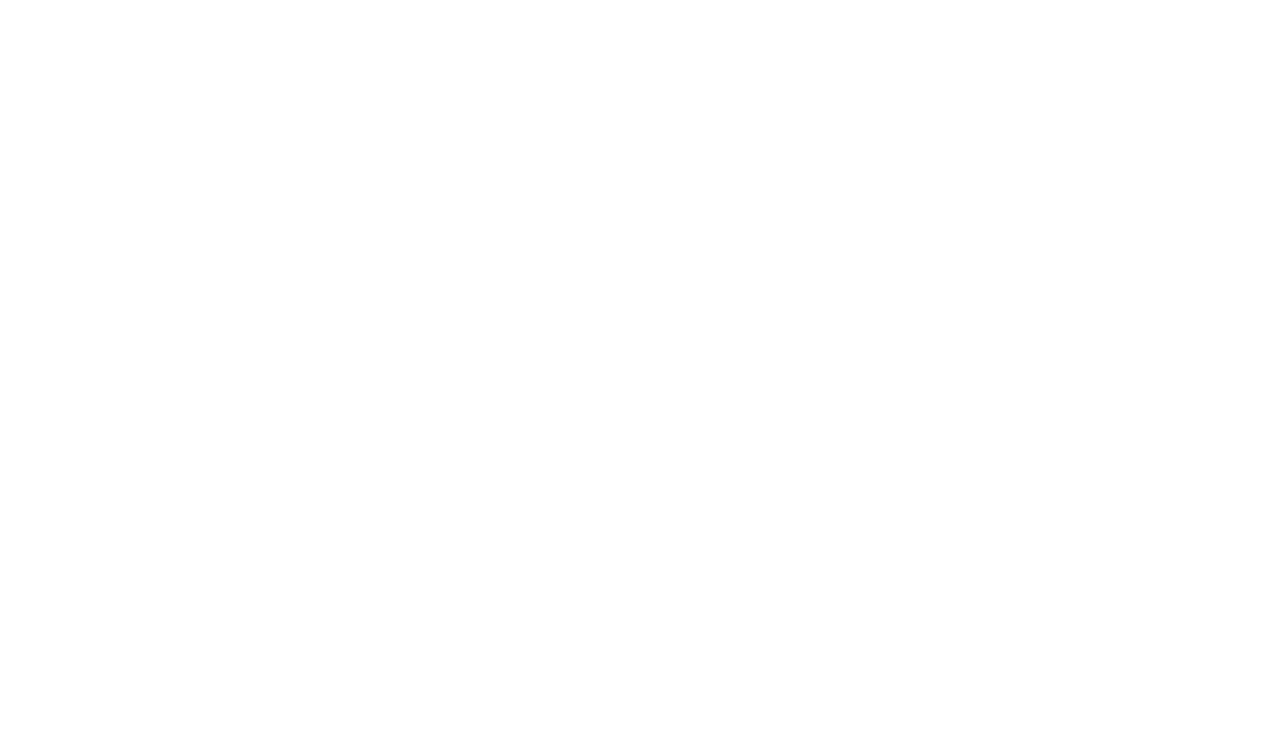
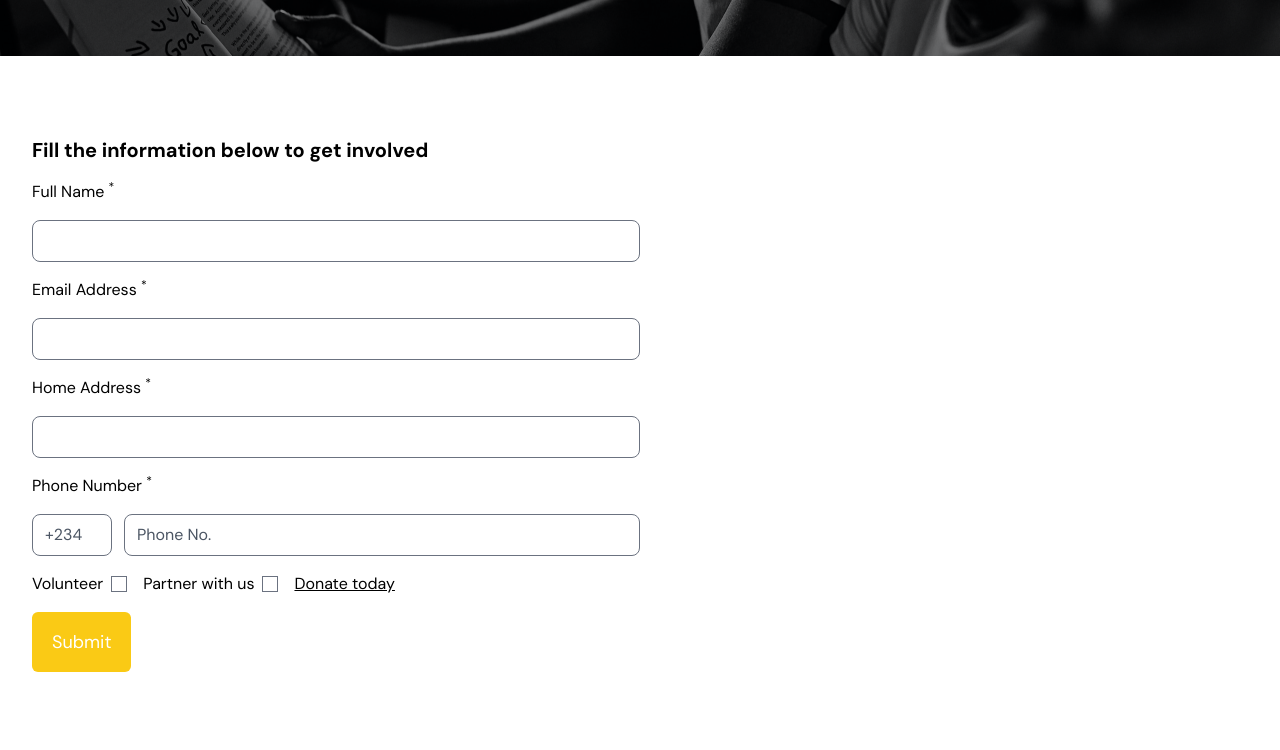
Before and after one commit to Timi-cell/life-foundation, a React (Create React App) app: page /get-involved/form in a window 1280 px wide. Before the commit this address had no page. Shown: the part 400-1150 px from the top of the page. Before the commit the page ends 800 px from the top, so only its background shows below. Built offline with nearby package versions, Linux system fonts and the light colour scheme.

Commit message:
implemented new pages and made some edits

```diff
--- a/package.json
+++ b/package.json
@@ -7,6 +7,7 @@
     "@testing-library/jest-dom": "^5.16.5",
     "@testing-library/react": "^13.4.0",
     "@testing-library/user-event": "^13.5.0",
+    "animate.css": "^4.1.1",
     "flowbite": "^1.6.5",
     "flowbite-react": "^0.4.4",
     "react": "^18.2.0",
--- a/src/App.js
+++ b/src/App.js
@@ -45,7 +45,7 @@
           <Route path="/about-us" element={<About />} />
           <Route path="/blog" element={<Blog />} />
           <Route path="/get-involved" element={<GetInvolved />} />
-          <Route path="/get-involved-form" element={<GetInvolvedForm />} />
+          <Route path="/get-involved/form" element={<GetInvolvedForm />} />
         </Routes>
       </div>
       <ToastContainer />
--- a/src/components/Footer.jsx
+++ b/src/components/Footer.jsx
@@ -1,5 +1,5 @@
 import React from "react";
-import Logo from "../assets/svg/life-logo.svg";
+import Logo from "../assets/image/logo.png";
 import {
   BsFillTelephoneFill,
   BsFacebook,
@@ -13,7 +13,7 @@
 
 const Footer = () => {
   return (
-    <section className="bg-gray-300 px-4 py-8 md:px-8">
+    <footer className="bg-gray-300 px-4 py-8 md:px-8">
       <div className="flex flex-row footer justify-between gap-8 items-start">
         <div className="md:w-1/3 logo-text">
           <Link to="/">
@@ -62,7 +62,7 @@
       <p className="text-base mt-16 text-center">
         Copyright &copy; 2023 All rights reserved | LIFE Foundation
       </p>
-    </section>
+    </footer>
   );
 };
 
--- a/src/components/Header.jsx
+++ b/src/components/Header.jsx
@@ -1,5 +1,5 @@
 import React from "react";
-import Logo from "../assets/svg/life-logo.svg";
+import Logo from "../assets/image/logo.png";
 import "../scss/Navigate.scss";
 import Menu from "../assets/svg/menu.svg";
 import CloseMenu from "../assets/svg/cancel.svg";
@@ -25,7 +25,7 @@
     document.getElementById("menu").style.height = "0%";
   };
   return (
-    <section className="py-4 px-4 md:px-8 flex flex-row justify-between lg:gap-4 items-center header">
+    <header className="py-4 px-4 md:px-8 flex flex-row justify-between lg:gap-4 items-center header">
       <Link to="/">
         <div className="w-24">
           <img src={Logo} alt="Life Foundation Logo" />
@@ -55,7 +55,7 @@
       <button className="md:block lg:text-lg text-sm sm:text-base hidden p-2.5 text-yellow-300 border-2 border-yellow-300 rounded-md transition-all delay-100 ease-in hover:text-white hover:bg-yellow-300 focus:bg-yellow-400 focus:text-white focus:border-yellow-400">
         Donate Today
       </button>
-    </section>
+    </header>
   );
 };
 
--- a/src/components/NewsLetter.jsx
+++ b/src/components/NewsLetter.jsx
@@ -4,7 +4,7 @@
 
 const NewsLetter = () => {
   return (
-    <section className="mt-10 md:mt-20 h-full md:h-128 bg-blue-800 flex flex-col-reverse md:flex-row justify-between items-center md:gap-4 gap-0 text-white">
+    <article className="mt-10 md:mt-20 h-full md:h-128 bg-blue-800 flex flex-col-reverse md:flex-row justify-between items-center md:gap-4 gap-0 text-white">
       <div className="px-5 md:px-8 py-8 md:py-0 md:w-1/2 w-full">
         <h2 className="text-2xl sm:text-3xl md:text-4xl">
           Sign up to our Newsletter
@@ -43,7 +43,7 @@
         alt="set of children"
         className="w-full md:hidden block h-full"
       />
-    </section>
+    </article>
   );
 };
 
--- a/src/index.css
+++ b/src/index.css
@@ -7,9 +7,24 @@
   user-select: none;
   font-family: "DM Sans", sans-serif;
 }
+
 .active {
   color: #f7aa04 !important;
 }
+
+input::-webkit-outer-spin-button,
+input::-webkit-inner-spin-button {
+  -webkit-appearance: none;
+  margin: 0;
+}
+
+input:focus {
+  border: none !important;
+  outline: none !important;
+}
+/* input[type="checkbox"] {
+  accent-color: #f7aa04 !important;
+} */
 textarea {
   resize: none;
 }
--- a/src/index.js
+++ b/src/index.js
@@ -2,6 +2,7 @@
 import ReactDOM from "react-dom/client";
 import App from "./App";
 import "./index.css";
+import "animate.css";
 
 const root = ReactDOM.createRoot(document.getElementById("root"));
 root.render(
--- a/src/pages/About.jsx
+++ b/src/pages/About.jsx
@@ -25,7 +25,7 @@
       window.scrollTo(0, 0);
     }, []);
   return (
-    <div>
+    <>
       <Header />
       {/* Banner */}
       <section className="relative">
@@ -122,7 +122,7 @@
       </section>
       <NewsLetter />
       <Footer />
-    </div>
+    </>
   );
 };
 
--- a/src/pages/Blog.jsx
+++ b/src/pages/Blog.jsx
@@ -17,7 +17,7 @@
     window.scrollTo(0, 0);
   }, []);
   return (
-    <div>
+    <>
       <Header />
       {/* Banner */}
       <Banner image={Pic15} text={"BLOG"} />
@@ -106,7 +106,7 @@
       </section>
       <NewsLetter />
       <Footer />
-    </div>
+    </>
   );
 };
 
--- a/src/pages/GetInvolved.jsx
+++ b/src/pages/GetInvolved.jsx
@@ -30,7 +30,7 @@
     window.scrollTo(0, 0);
   }, []);
   return (
-    <div>
+    <>
       <Header />
       {/* Banner */}
       <Banner image={Pic17} text={"GET INVOLVED"} />
@@ -68,7 +68,7 @@
             To show interest, fill the form and get involved today in our
             mission of saving lives.
           </h2>
-          <Link to="/get-involved-form">
+          <Link to="/get-involved/form">
             <button className="lg:text-lg mt-5  text-sm sm:text-base p-2.5 text-yellow-300 border-2 border-yellow-300 rounded-md transition-all delay-100 ease-in hover:text-white hover:bg-yellow-300 focus:bg-yellow-400 focus:text-white focus:border-yellow-400">
               Fill the Form
             </button>
@@ -77,7 +77,7 @@
       </section>
       <NewsLetter />
       <Footer />
-    </div>
+    </>
   );
 };
 
--- a/src/pages/GetInvolvedForm.jsx
+++ b/src/pages/GetInvolvedForm.jsx
@@ -5,20 +5,93 @@
 import Pic17 from "../assets/image/pic-17.png";
 import Banner from "../components/Banner";
 
-
 const GetInvolvedForm = () => {
-        useEffect(() => {
-          window.scrollTo(0, 0);
-        }, []);
+  useEffect(() => {
+    window.scrollTo(0, 0);
+  }, []);
   return (
-    <div>
+    <>
       <Header />
       {/* Banner */}
       <Banner image={Pic17} text={"GET INVOLVED"} />
-
+      {/* Form */}
+      <section className="mt-10  md:mt-20 px-4 md:px-8">
+        <h2 className="text-lg md:text-xl">
+          Fill the information below to get involved
+        </h2>
+        <form className="mt-4">
+          <div>
+            <label htmlFor="name">
+              Full Name <sup>*</sup>
+            </label>
+            <input
+              type="text"
+              id="name"
+              className="w-full md:w-1/2 block mt-4 rounded-lg"
+              required
+            />
+          </div>
+          <div className="mt-4">
+            <label htmlFor="email">
+              Email Address <sup>*</sup>
+            </label>
+            <input
+              type="email"
+              id="email"
+              className="w-full md:w-1/2 block mt-4 rounded-lg"
+              required
+            />
+          </div>
+          <div className="mt-4">
+            <label htmlFor="address">
+              Home Address <sup>*</sup>
+            </label>
+            <input
+              type="text"
+              id="address"
+              className="w-full md:w-1/2 block mt-4 rounded-lg"
+              required
+            />
+          </div>
+          <div className="mt-4">
+            <label htmlFor="phone">
+              Phone Number <sup>*</sup>
+            </label>
+            <div className="w-full md:w-1/2 mt-4 flex flex-row items-center justify-between gap-3">
+              <input
+                type="number"
+                placeholder="+234"
+                className="w-20 block rounded-lg placeholder:text-gray-600"
+                required
+              />
+              <input
+                type="number"
+                id="phone"
+                placeholder="Phone No."
+                className="w-full block rounded-lg placeholder:text-gray-600"
+                required
+              />
+            </div>
+          </div>
+          <div className="flex flex-row gap-4 justify-start mt-4 items-center flex-wrap">
+            <div className="flex flex-row gap-2 justify-start items-center">
+              <label htmlFor="vol">Volunteer</label>
+              <input type="checkbox" id="vol" className="accent-yellow-300" />
+            </div>
+            <div className="flex flex-row gap-2 justify-start items-center">
+              <label htmlFor="part">Partner with us</label>
+              <input type="checkbox" id="part" className="accent-yellow-300" />
+            </div>
+            <p className="cursor-pointer underline">Donate today</p>
+          </div>
+          <button className="px-5 py-4 mt-4 lg:text-lg text-sm sm:text-base bg-yellow-300 text-white rounded-md">
+            Submit
+          </button>
+        </form>
+      </section>
       <NewsLetter />
       <Footer />
-    </div>
+    </>
   );
 };
 
--- a/src/pages/Home.jsx
+++ b/src/pages/Home.jsx
@@ -25,7 +25,7 @@
         window.scrollTo(0, 0);
       }, []);
   return (
-    <div>
+    <main>
       <Header />
       <Slider />
       {/* Who we are */}
@@ -47,7 +47,11 @@
             </button>
           </Link>
         </div>
-        <img src={Pic1} alt="pic-1" className="w-full h-full" />
+        <img
+          src={Pic1}
+          alt="pic-1"
+          className="w-full h-full"
+        />
       </section>
       {/* What we do */}
       <section className="text-center mt-12 px-4 md:px-8">
@@ -186,7 +190,7 @@
       {/* Sign up to our newsletter */}
       <NewsLetter />
       <Footer />
-    </div>
+    </main>
   );
 };
 
```
Also changed, not shown: 1 other file (tests, documents, lock files or other folders).
